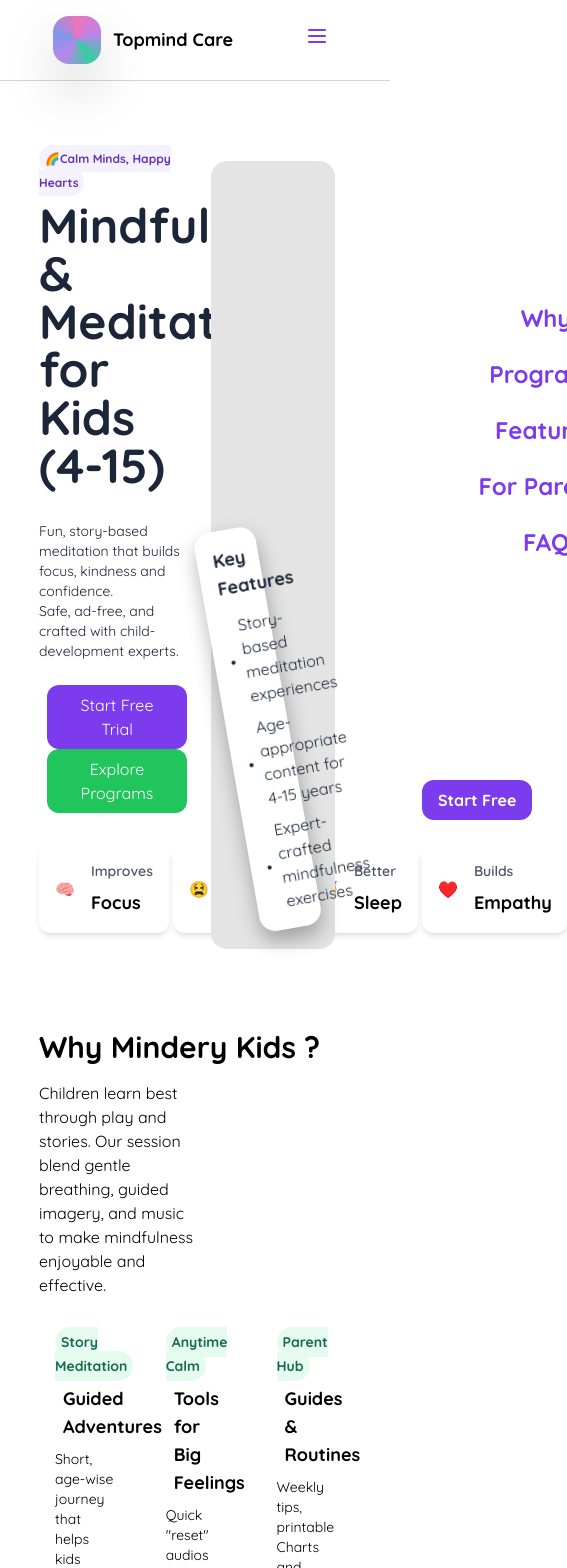
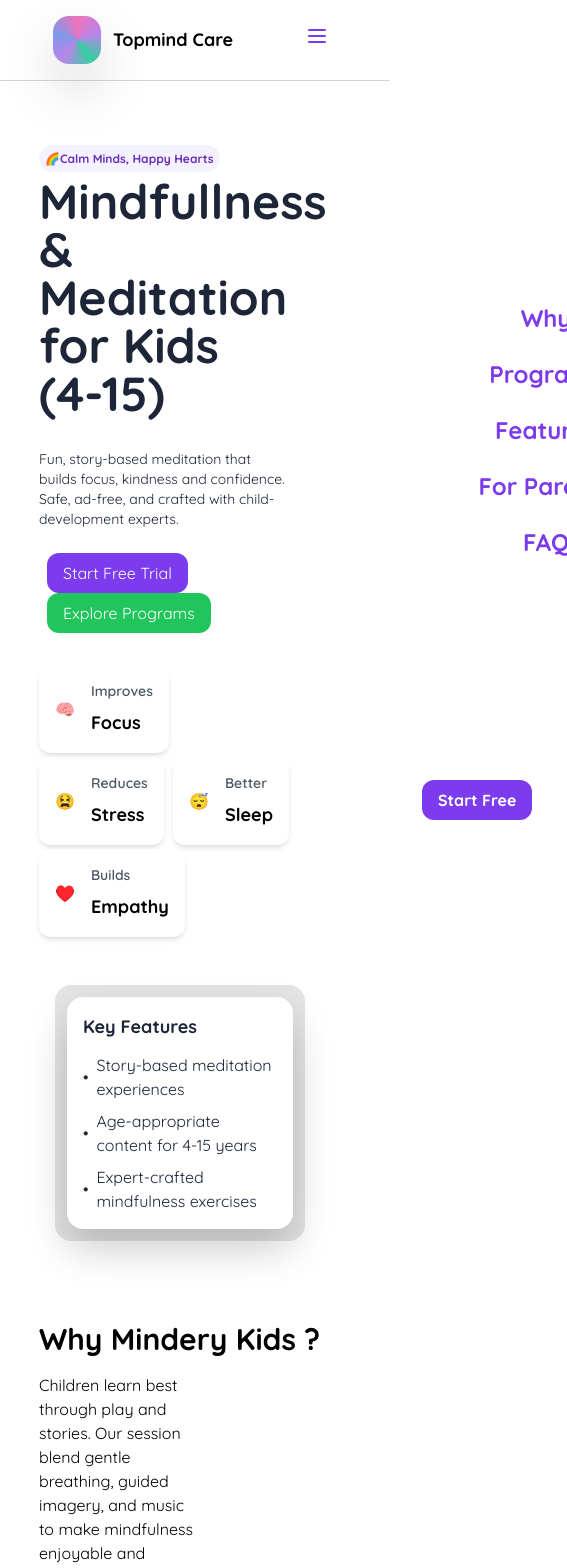
Before and after one commit to Kanishk-mittal/SpeakGenie, a React (Vite) app: page / in a window 390 px wide. Shown: the top 1568 px of the page, 567 px wide, since content can reach past the window. Built offline with nearby package versions, Linux system fonts and the light colour scheme.

Commit message:
Refactor Section1 layout for improved responsiveness and adjust LeftContent and RightContent widths

```diff
--- a/src/components/Section1.tsx
+++ b/src/components/Section1.tsx
@@ -5,7 +5,7 @@ const Section1 = () => {
 
     return (
         <div className='w-[80vw] mx-auto py-16'>
-            <div className='flex justify-around items-stretch'>
+            <div className='flex justify-around items-stretch flex-col md:flex-row'>
                 <LeftContent />
                 <RightContent />
             </div>
--- a/src/components/Section1Components/LeftContent.tsx
+++ b/src/components/Section1Components/LeftContent.tsx
@@ -39,7 +39,7 @@ const LeftContent = () => {
         }
     ]
     return (
-        <div className="left min-h-40 w-[50%]">
+        <div className="left min-h-40 w-[80%] md:w-[50%]">
             <span className='bg-[#f4f2ff] p-1.5 text-xs font-bold text-[#6930bb] rounded-full'>
                 🌈Calm Minds, Happy Hearts
             </span>
@@ -56,7 +56,7 @@ const LeftContent = () => {
                 <ButtonVoilet label='Start Free Trial' onClick={freeTrialButtonClick} onHover={freeTrialButtonHover} />
                 <ButtonGreen label='Explore Programs' onClick={exploreProgramsClick} onHover={exploreProgramsHover} />
             </div>
-            <div className='flex flex-row justify-between py-8 gap-1'>
+            <div className='flex flex-row justify-between py-8 gap-1 flex-wrap' >
                 {featureCardProps.map((card) => (
                     <FeatureCard {...card} />
                 ))}
--- a/src/components/Section1Components/RightContent.tsx
+++ b/src/components/Section1Components/RightContent.tsx
@@ -2,9 +2,10 @@ import '../../App.css'
 
 const RightContent = () => {
     return (
-        <div className="right w-[48%] m-4 bg-[#e4e4e4] rounded-2xl p-3 relative">
+        <div className="right w-[80%] md:w-[48%] m-4 bg-[#e4e4e4] rounded-2xl p-3 relative">
             {/* Floating div at bottom */}
-            <div className="absolute bottom-4 left-4 w-1/2 bg-white rounded-2xl p-4 transition-all duration-400 ease-in-out rotate-[-10deg] hover:bottom-0 hover:left-0 hover:right-0 hover:top-0 hover:rounded-2xl hover:rotate-0 hover:w-full group slow-bounce shadow-[0_10px_20px_rgba(0,0,0,0.3)] hover:shadow-[0_20px_40px_rgba(0,0,0,0.2)]">
+            <div className="bg-white p-4 transition-all duration-400 ease-in-out shadow-[0_20px_40px_rgba(0,0,0,0.2)] rounded-2xl w-full rotate-0 block
+                lg:absolute lg:bottom-4 lg:left-4 lg:right-auto lg:top-auto lg:w-1/2 lg:rotate-[-10deg] lg:shadow-[0_10px_20px_rgba(0,0,0,0.3)] lg:slow-bounce lg:transition-all lg:duration-400 lg:ease-in-out lg:hover:bottom-0 lg:hover:left-0 lg:hover:right-0 lg:hover:top-0 lg:hover:rounded-2xl lg:hover:rotate-0 lg:hover:w-full">
                 <h3 className="font-bold text-lg text-[#1c2638] mb-3">Key Features</h3>
                 <ul className="space-y-2 text-[#1c2638]">
                     <li className="flex items-center">
```
